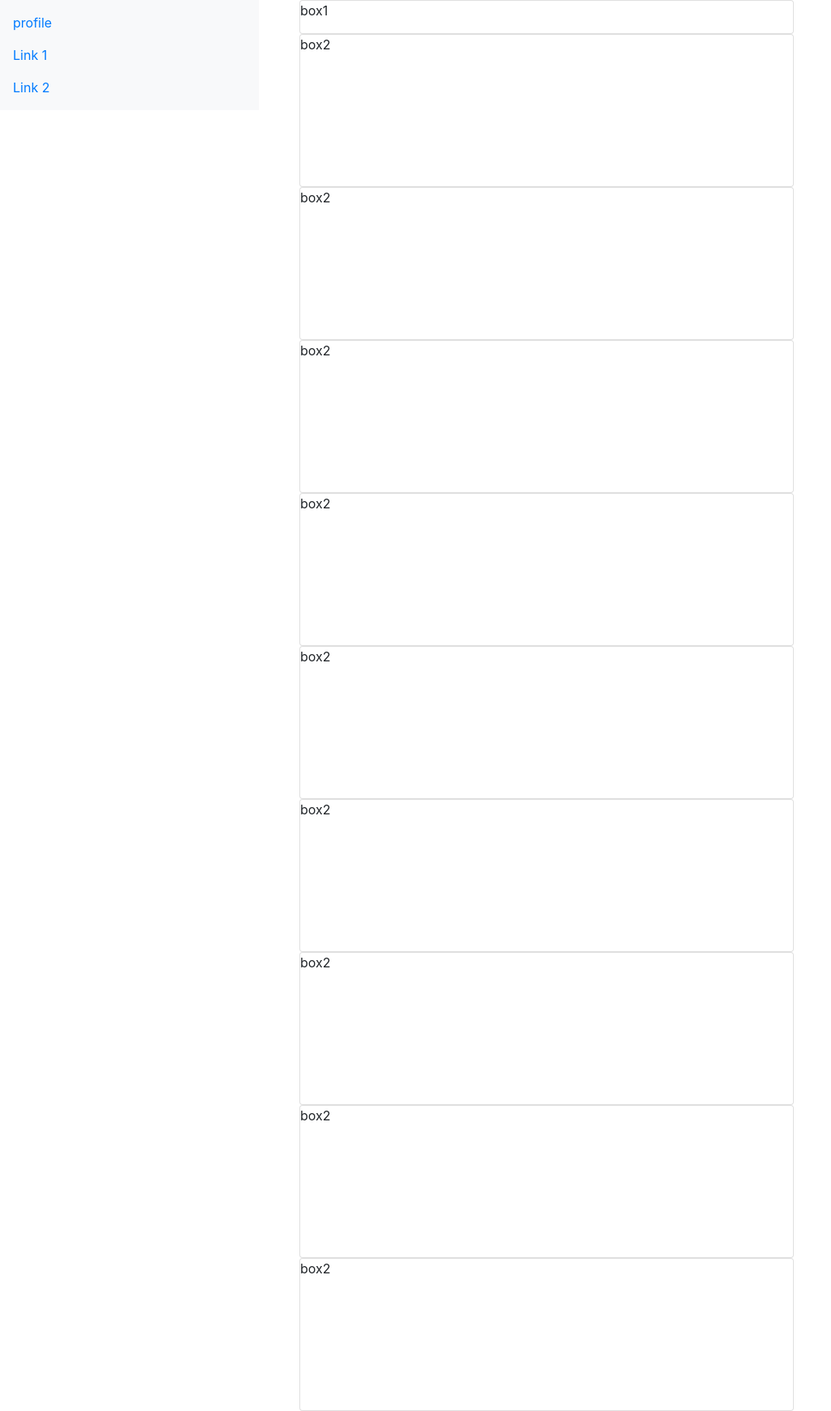
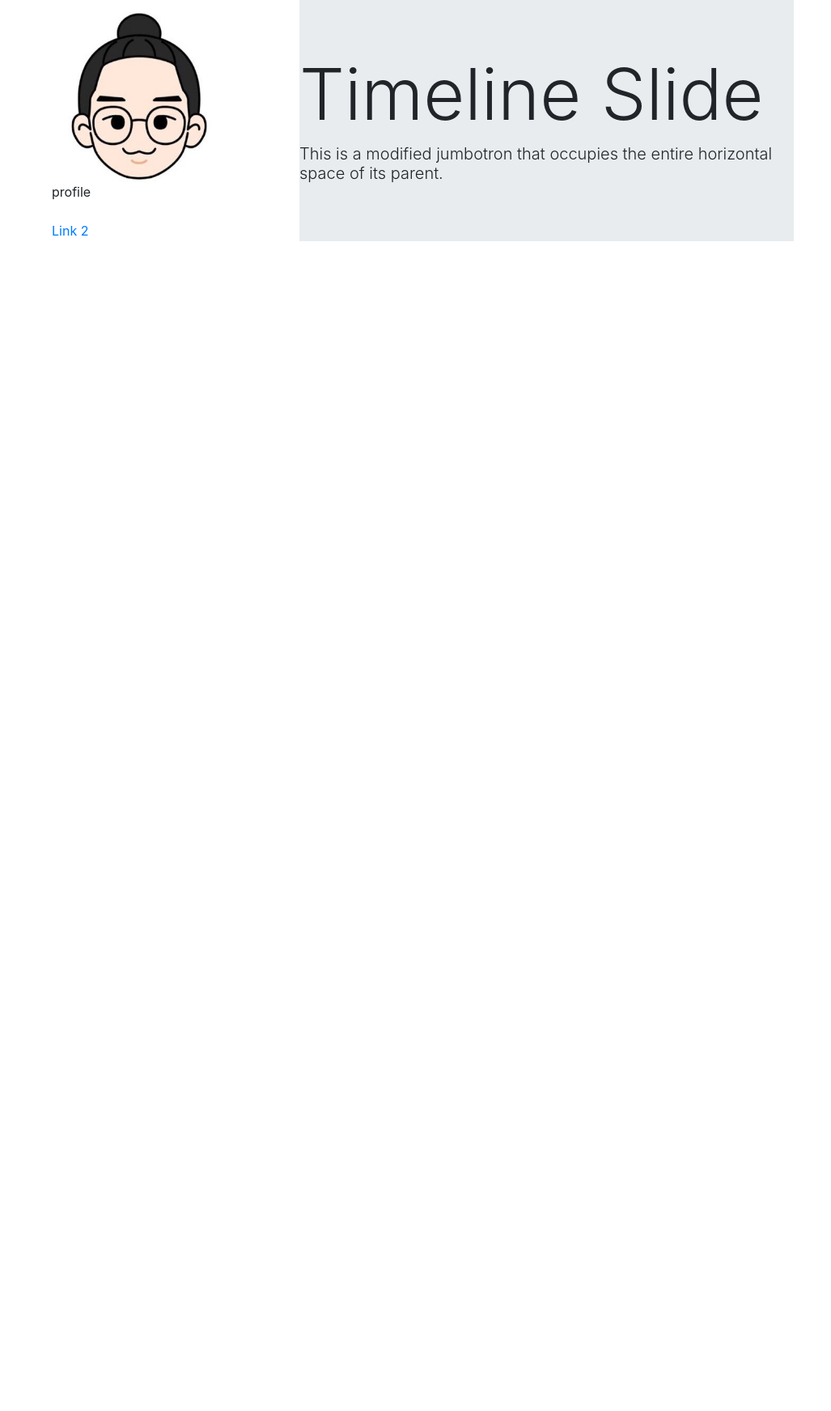
Before and after one commit to hecaiont/timeline, a Django app: page /slide/ in a window 1280 px wide. Shown: the whole page at 81% size, without its empty margins (0-1027 px from the left). After the commit the page ends 298 px from the top, so only its background shows below. Run offline with Django 3.2, Linux system fonts and the light colour scheme; data that the repository does not hold is empty; some libraries are stand-ins or nearby versions.

```diff
--- a/slide/templates/slide/base.html
+++ b/slide/templates/slide/base.html
@@ -17,14 +17,17 @@
             <div class="row">
 
                 <div class="col-md-3 d-none d-md-block">
-                    <nav class="navbar bg-light fixed-top w-25">
+
+
+
+                    <nav class="navbar ml-5 bg-white-100 fixed-top w-25">
 
                         <ul class="navbar-nav">
-                          <li class="nav-item">
-                            <a class="nav-link" href="#">profile</a>
+                          <li class="nav-item w-75 h-75">
+                            <img src="{% static 'img/profile.jpg' %}" class="card-img-top" alt="...">
                           </li>
                           <li class="nav-item">
-                            <a class="nav-link" href="#">Link 1</a>
+                            <p>profile</p>
                           </li>
                           <li class="nav-item">
                             <a class="nav-link" href="#">Link 2</a>
@@ -39,7 +42,7 @@
               <div class="col-md-9">
                   <div class="row d-block d-md-none">
                     <div class="col-md-9">
-                        <div class="card">
+                        <div class="card border-0">
                             <p>profile</p>
                         </div>
                     </div>
@@ -47,44 +50,21 @@
                     <div class="row">
                         <div class="col-md-9">
 
-                            <div class="card h-40">
-                                <p>box1</p>
+
+
+                            <div class="jumbotron jumbotron-fluid">
+                                <h1 class="display-2">Timeline Slide</h1>
+                                <p class="h5 font-weight-light">This is a modified jumbotron that occupies the entire horizontal space of its parent.</p>
                             </div>
+
 
                         </div>
                     </div>
 
                     <div class="row">
                         <div class="col-md-9">
-
-                            <div class="card h-50">
-                                <p>box2</p>
-                            </div>
-                            <div class="card h-50">
-                                <p>box2</p>
-                            </div>
-                            <div class="card h-50">
-                                <p>box2</p>
-                            </div>
-                            <div class="card h-50">
-                                <p>box2</p>
-                            </div>
-                            <div class="card h-50">
-                                <p>box2</p>
-                            </div>
-                            <div class="card h-50">
-                                <p>box2</p>
-                            </div>
-                            <div class="card h-50">
-                                <p>box2</p>
-                            </div>
-                            <div class="card h-50">
-                                <p>box2</p>
-                            </div>
-                            <div class="card h-50">
-                                <p>box2</p>
-                            </div>
-
+                            {% block content %}
+                            {% endblock content %}
                         </div>
                     </div>
 
```
Also changed, not shown: slide/models.py (+21 -0 lines).
